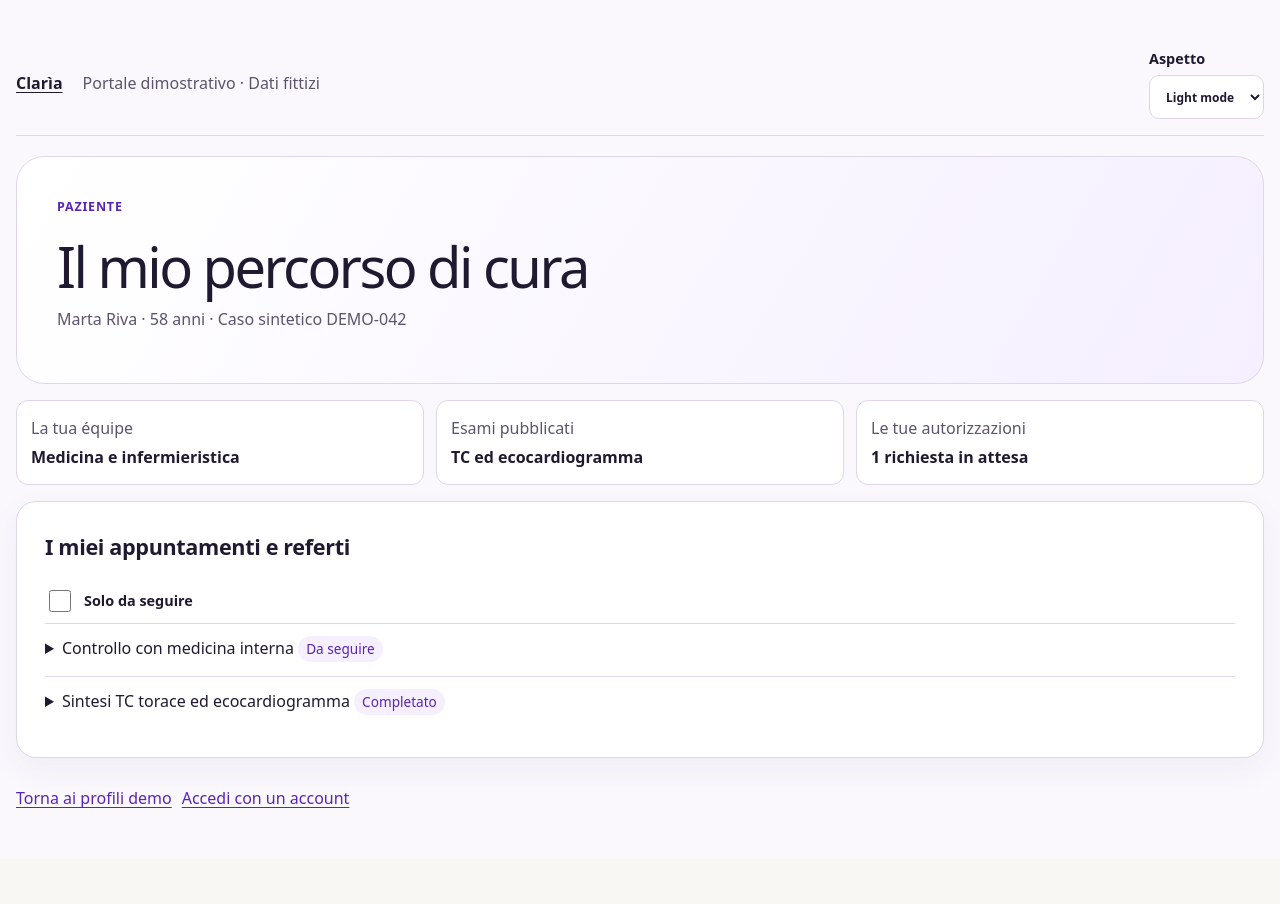
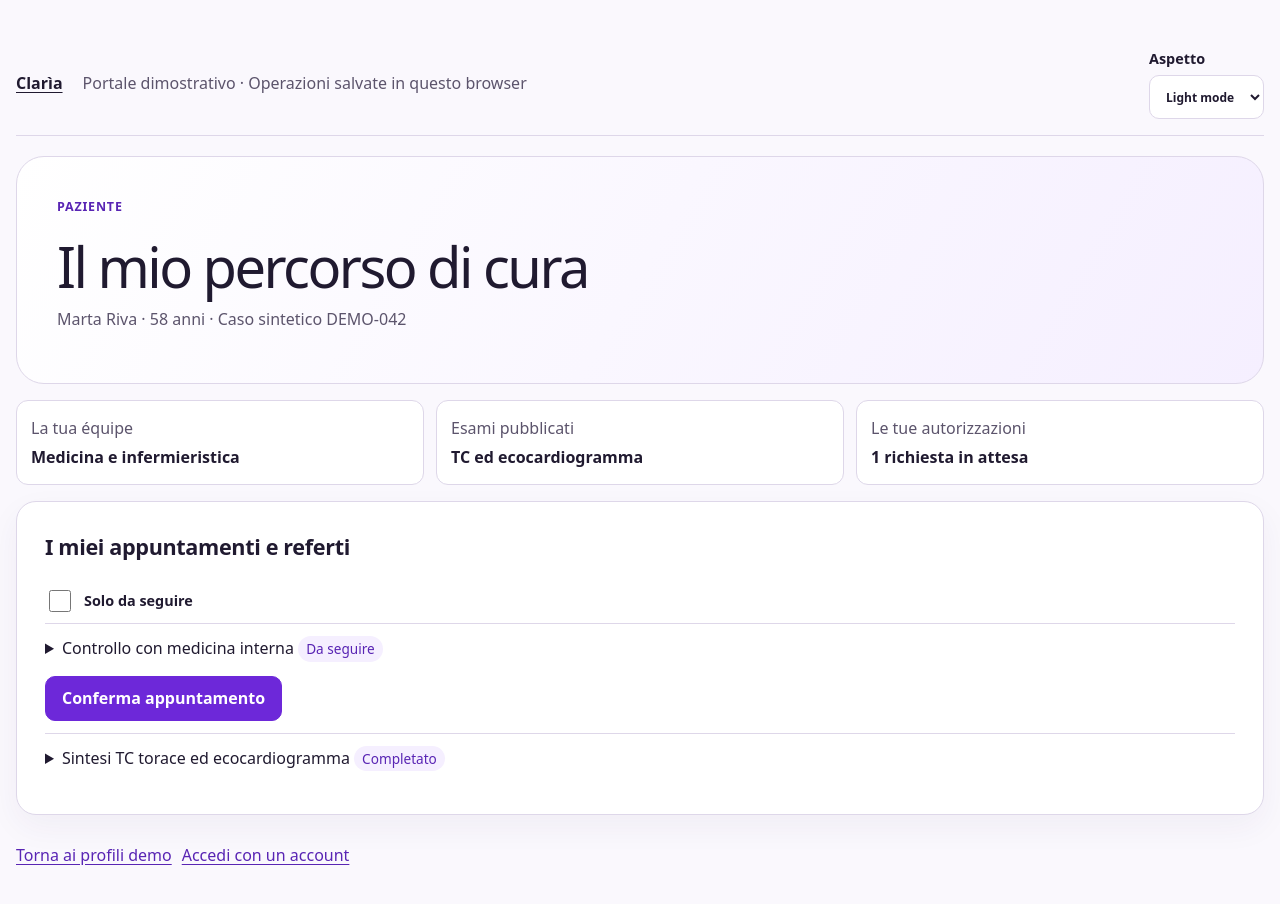
Before and after one commit to FranPalu/webapplication-health-prof, a Next.js app: page /demo/portale/patient in a window 1280 px wide. Shown: the top 904 px of the page. Before the commit the page ends 859 px from the top, so only its background shows below. Built offline with nearby package versions, Linux system fonts and the light colour scheme.

Commit message:
feat(demo): enable actions in role workspaces

```diff
--- a/app/demo/DemoWorkspace.tsx
+++ b/app/demo/DemoWorkspace.tsx
@@ -1,48 +1,104 @@
 'use client';
 
 import Link from 'next/link';
-import {useState} from 'react';
+import {useState, useSyncExternalStore} from 'react';
 import {ThemePicker} from '../PortalTheme';
 import {ImagingDemo} from './ImagingDemo';
 import {profiles, type Profile} from './profiles';
 
-type Entry = {title: string; status: 'Da seguire' | 'Completato'; detail: string};
+const actions = {
+  appointment: ['Conferma appuntamento', 'Appuntamento confermato'],
+  review: ['Registra revisione dimostrativa', 'Revisione registrata'],
+  handoff: ['Registra consegna', 'Consegna registrata'],
+  share: ['Invia richiesta di condivisione', 'Richiesta inviata'],
+  reception: ['Segna contatti effettuati', 'Contatti registrati'],
+  verification: ['Concludi verifica dimostrativa', 'Verifica conclusa'],
+  researchRequest: ['Richiedi accesso dimostrativo', 'Richiesta di accesso inviata'],
+  researchDecision: ['Approva accesso dimostrativo', 'Accesso approvato'],
+  pickup: ['Conferma disponibilità per il ritiro', 'Ritiro confermato'],
+} as const;
+
+type Action = keyof typeof actions;
+type Entry = {
+  title: string;
+  status: 'Da seguire' | 'Completato';
+  detail: string;
+  action?: Action;
+};
+
+const storageKey = 'claria-demo-workspace-actions-v1';
+let memorySnapshot = '';
+
+function subscribe(listener: () => void) {
+  window.addEventListener('storage', listener);
+  window.addEventListener(storageKey, listener);
+  return () => {
+    window.removeEventListener('storage', listener);
+    window.removeEventListener(storageKey, listener);
+  };
+}
+
+function getSnapshot() {
+  try {
+    return window.localStorage.getItem(storageKey) ?? '';
+  } catch {
+    return memorySnapshot;
+  }
+}
+
+function saveSnapshot(snapshot: string) {
+  memorySnapshot = snapshot;
+  try {
+    window.localStorage.setItem(storageKey, snapshot);
+  } catch {
+    // Keep the demo usable when browser storage is unavailable.
+  }
+  window.dispatchEvent(new Event(storageKey));
+}
+
 const worklists: Record<Exclude<Profile, 'research'>, {title: string; entries: Entry[]}> = {
   patient: {title:'I miei appuntamenti e referti', entries:[
-    {title:'Controllo con medicina interna', status:'Da seguire', detail:'12 novembre, ore 09:30 · Centro Clarìa, ambulatorio 2.'},
+    {title:'Controllo con medicina interna', action:'appointment', status:'Da seguire', detail:'12 novembre, ore 09:30 · Centro Clarìa, ambulatorio 2.'},
     {title:'Sintesi TC torace ed ecocardiogramma', status:'Completato', detail:'Il team ha pubblicato le sintesi riviste. La nota eco riporta una vista parziale e nessuna misura pubblicata.'},
   ]},
   physician: {title:'Fascicolo clinico DEMO-042', entries:[
-    {title:'Rivalutazione ambulatoriale', status:'Da seguire', detail:'La visita del 12 novembre riunisce il colloquio e il confronto con i referti rivisti.'},
+    {title:'Rivalutazione ambulatoriale', action:'review', status:'Da seguire', detail:'La visita del 12 novembre riunisce il colloquio e il confronto con i referti rivisti.'},
     {title:'Revisione radiologica e cardiologica', status:'Completato', detail:'Il radiologo ha verificato la segnalazione TC. La cardiologa ha registrato un limite di qualità dell’eco. I dettagli sono nel visore.'},
   ]},
   nurse: {title:'Piano del turno e consegne', entries:[
-    {title:'12:00 · Consegna al turno del pomeriggio', status:'Da seguire', detail:'Verificare il contatto in agenda e riportare al medico la disponibilità della paziente.'},
+    {title:'12:00 · Consegna al turno del pomeriggio', action:'handoff', status:'Da seguire', detail:'Verificare il contatto in agenda e riportare al medico la disponibilità della paziente.'},
     {title:'08:40 · Accoglienza DEMO-042', status:'Completato', detail:'Identità verificata e lista dei farmaci consegnata al team.'},
     {title:'10:15 · Aggiornamento al medico', status:'Completato', detail:'Segnalata la disponibilità dei due esami nel fascicolo.'},
   ]},
   professional: {title:'Documenti e condivisioni di équipe', entries:[
-    {title:'Invito alla condivisione', status:'Da seguire', detail:'La richiesta alla seconda struttura attende il consenso della paziente.'},
+    {title:'Invito alla condivisione', action:'share', status:'Da seguire', detail:'Prepara l’invio alla seconda struttura. Dopo l’invio, la richiesta attende il consenso della paziente.'},
     {title:'Documento aggiunto al fascicolo', status:'Completato', detail:'La sintesi verificata è stata aggiunta al percorso clinico.'},
   ]},
   organization: {title:'Accettazione e capacità', entries:[
-    {title:'Due appuntamenti da confermare', status:'Da seguire', detail:'Contattare gli utenti delle fasce delle 14:00 e delle 15:30. La coda mostra solo informazioni organizzative.'},
+    {title:'Due appuntamenti da confermare', action:'reception', status:'Da seguire', detail:'Contattare gli utenti delle fasce delle 14:00 e delle 15:30. La coda mostra solo informazioni organizzative.'},
     {title:'Copertura del turno del mattino', status:'Completato', detail:'Medicina interna, diagnostica e ambulatorio infermieristico hanno confermato le presenze.'},
   ]},
   platform: {title:'Coda verifiche e audit', entries:[
-    {title:'Pratica professionale DEMO-V17', status:'Da seguire', detail:'Verifica manuale dell’iscrizione professionale in attesa.'},
-    {title:'Richiesta ricerca DEMO-R08', status:'Da seguire', detail:'Valutare la finalità dichiarata e l’accesso ai soli aggregati.'},
+    {title:'Pratica professionale DEMO-V17', action:'verification', status:'Da seguire', detail:'Verifica manuale dell’iscrizione professionale in attesa.'},
+    {title:'Richiesta ricerca DEMO-R08', action:'researchDecision', status:'Da seguire', detail:'Valutare la finalità dichiarata e l’accesso ai soli aggregati.'},
     {title:'Controllo del registro', status:'Completato', detail:'Controllo dimostrativo delle decisioni registrate alle 11:20.'},
   ]},
   pharmacy: {title:'Richieste e ritiri', entries:[
-    {title:'Richiesta DEMO-F12', status:'Da seguire', detail:'Verificare la presenza del riferimento di prescrizione prima della conferma.'},
+    {title:'Richiesta DEMO-F12', action:'pickup', status:'Da seguire', detail:'Il riferimento di prescrizione fittizio è già verificato nello scenario. Puoi confermare la disponibilità al banco.'},
     {title:'Ritiro DEMO-F09', status:'Completato', detail:'Disponibilità confermata. Ritiro al banco con riferimento di prenotazione.'},
   ]},
 };
 
-function Worklist({list}: {list: {title: string; entries: Entry[]}}) {
+function Worklist({list, completed, complete}: {
+  list: {title: string; entries: Entry[]};
+  completed: string[];
+  complete: (action: Action) => void;
+}) {
   const [openOnly, setOpenOnly] = useState(false);
-  const entries = openOnly ? list.entries.filter(entry => entry.status === 'Da seguire') : list.entries;
+  const entries = list.entries.filter(entry => {
+    if (entry.action === 'researchDecision' && !completed.includes('researchRequest')) return false;
+    return !openOnly || (entry.status === 'Da seguire' && !completed.includes(entry.action ?? ''));
+  });
   return <section className="identity-card demo-operations" aria-labelledby="demo-worklist-title">
     <h2 id="demo-worklist-title">{list.title}</h2>
     <label className="demo-marker">
@@ -50,17 +106,24 @@ function Worklist({list}: {list: {title: string; entries: Entry[]}}) {
       Solo da seguire
     </label>
     <ul className="demo-worklist">
-      {entries.map(entry => <li key={entry.title}>
-        <details>
-          <summary>{entry.title} <span className="demo-work-status">{entry.status}</span></summary>
-          <p>{entry.detail}</p>
-        </details>
-      </li>)}
+      {entries.map(({title, detail, status, action}) => {
+        const done = action && completed.includes(action);
+        return <li key={title}>
+          <details>
+            <summary>{title} <span className="demo-work-status">{done ? actions[action][1] : status}</span></summary>
+            <p>{detail}</p>
+          </details>
+          {action && !done && <button type="button" onClick={() => complete(action)}>{actions[action][0]}</button>}
+        </li>;
+      })}
     </ul>
+    {entries.length === 0 && <p>Nessuna attività da seguire.</p>}
   </section>;
 }
 
-function ResearchCatalog() {
+function ResearchCatalog({completed, complete}: {completed: string[]; complete: (action: Action) => void}) {
+  const requested = completed.includes('researchRequest');
+  const approved = requested && completed.includes('researchDecision');
   return <section className="identity-card demo-operations" aria-labelledby="demo-research-title">
     <h2 id="demo-research-title">Catalogo di ricerca aggregato</h2>
     <p>Le celle sotto la soglia di 10 account sono soppresse.</p>
@@ -72,16 +135,32 @@ function ResearchCatalog() {
         <tr><td>2024</td><td>718-7</td><td>Soppressa</td></tr>
       </tbody>
     </table>
+    <div className="demo-research-action">
+      {requested
+        ? <p>{approved ? 'Accesso approvato dall’amministrazione di piattaforma.' : 'Richiesta in attesa di approvazione dall’amministrazione di piattaforma.'}</p>
+        : <button type="button" onClick={() => complete('researchRequest')}>{actions.researchRequest[0]}</button>}
+    </div>
   </section>;
 }
 
 export function DemoWorkspace({role}: {role: Profile}) {
   const profile = profiles[role];
+  const snapshot = useSyncExternalStore(subscribe, getSnapshot, () => '');
+  const completed = snapshot.split(',');
+  const [message, setMessage] = useState('');
+
+  function complete(action: Action) {
+    const current = getSnapshot().split(',').filter(Boolean);
+    if (current.includes(action)) return;
+    if (action === 'researchDecision' && !current.includes('researchRequest')) return;
+    saveSnapshot([...current, action].join(','));
+    setMessage(actions[action][1]);
+  }
   return <main className="identity demo-workspace">
     <a className="workspace-skip" href="#demo-workspace-content">Vai al contenuto</a>
     <header className="demo-workspace-bar">
       <Link href="/demo" className="identity-brand">Clarìa</Link>
-      <p>Portale dimostrativo · Dati fittizi</p>
+      <p>Portale dimostrativo · Operazioni salvate in questo browser</p>
       <ThemePicker/>
     </header>
     <div id="demo-workspace-content" tabIndex={-1} className="demo-workspace-content">
@@ -95,11 +174,18 @@ export function DemoWorkspace({role}: {role: Profile}) {
       <div className="demo-workspace-summary" aria-label="Riepilogo">
         {profile.cards.map(([label, value]) => <div key={label}><p>{label}</p><strong>{value}</strong></div>)}
       </div>
-      {role === 'research' ? <ResearchCatalog/> : <Worklist list={worklists[role]}/>}
+      <p role="status">{message}</p>
+      {role === 'research'
+        ? <ResearchCatalog completed={completed} complete={complete}/>
+        : <Worklist list={worklists[role]} completed={completed} complete={complete}/>}
       {role === 'physician' && <ImagingDemo/>}
       <footer className="demo-links">
         <Link href="/demo">Torna ai profili demo</Link>
         <Link href="/">Accedi con un account</Link>
+        {snapshot && <button type="button" onClick={() => {
+          saveSnapshot('');
+          setMessage('Operazioni della demo azzerate.');
+        }}>Azzera la demo</button>}
       </footer>
     </div>
   </main>;
--- a/app/demo/profiles.ts
+++ b/app/demo/profiles.ts
@@ -55,7 +55,7 @@ export const profiles = {
     intro: 'Verifiche professionali, richieste di accesso alla ricerca e audit.',
     cards: [
       ['Coda di verifica', '2 richieste in esame', 'Controllo manuale delle dichiarazioni professionali.'],
-      ['Ricerca', '1 domanda in valutazione', 'La struttura di ricerca ha richiesto dati aggregati con finalità documentata.'],
+      ['Ricerca', 'Coda accessi aggregati', 'Le richieste inviate dal portale Ricercatore compaiono nella coda di piattaforma.'],
       ['Audit', 'Ultima verifica alle 11:20', 'Esempio di consultazione del registro degli accessi e delle decisioni.'],
     ],
   },
--- a/app/identity.css
+++ b/app/identity.css
@@ -408,3 +408,6 @@
 .demo-catalog { width: 100%; border-collapse: collapse; }
 .demo-catalog caption { text-align: start; color: var(--muted); margin-bottom: 8px; }
 .demo-catalog :is(td, th) { border-bottom: 1px solid var(--border); text-align: start; padding: 8px 4px; }
+
+.demo-worklist li > button { margin-bottom: 12px; }
+.demo-research-action { margin-top: 16px; }
```
Also changed, not shown: 3 other files (tests, documents, lock files or other folders).
